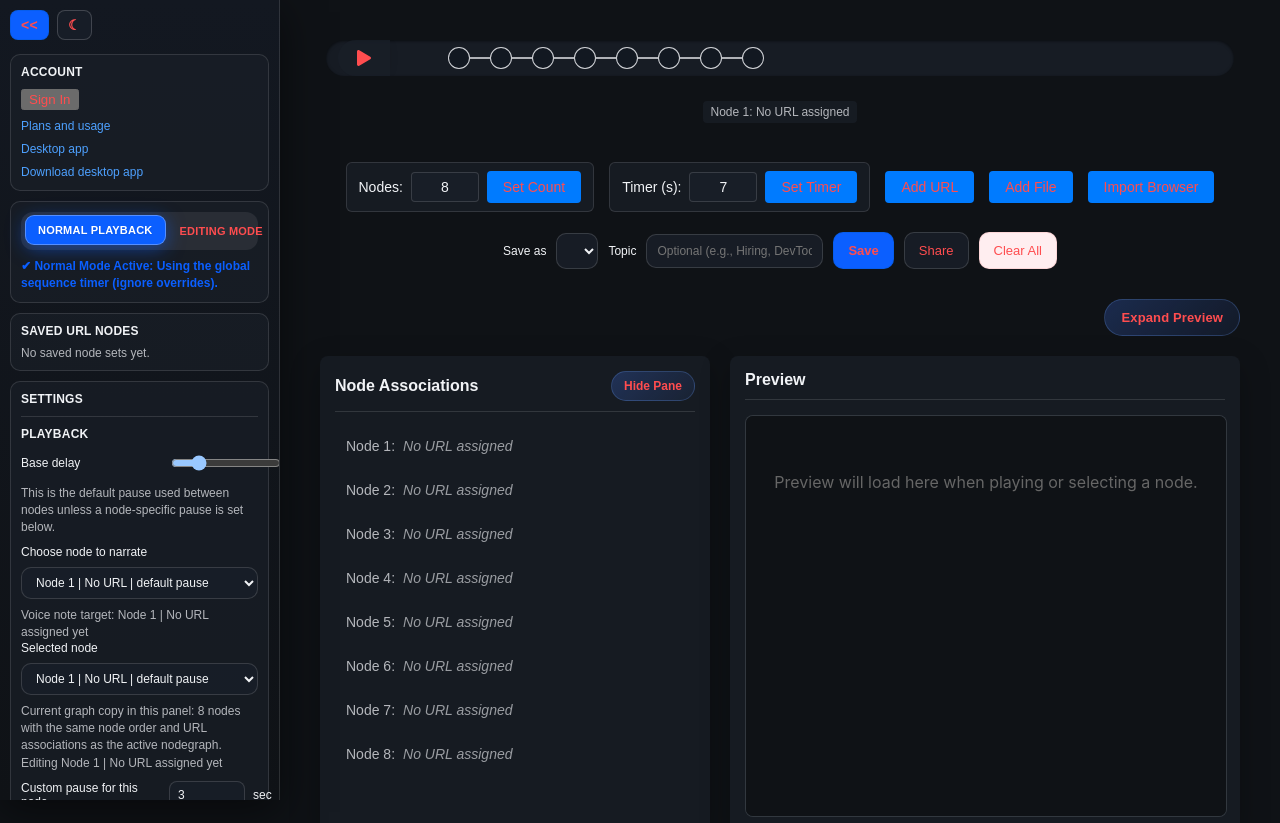
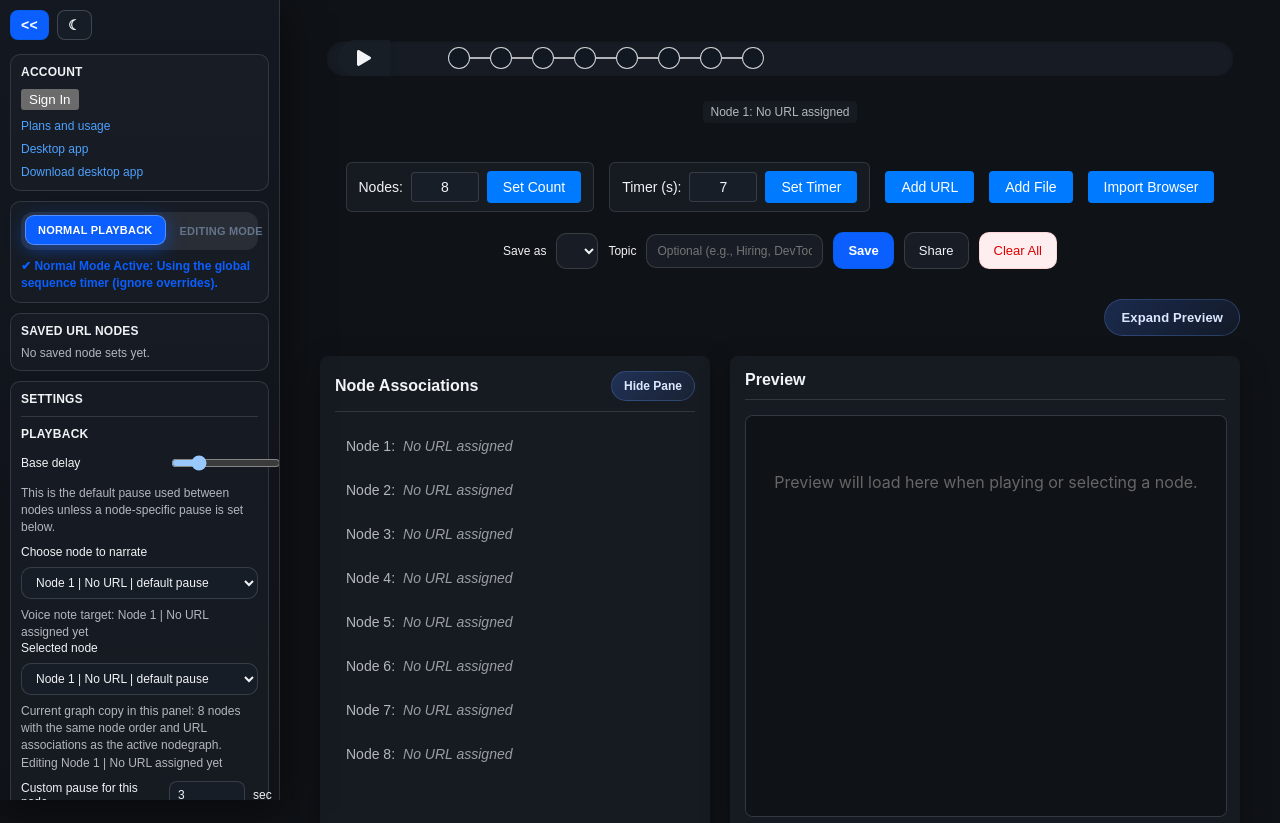
Before and after one commit to j034j/Cynode, a browser extension: page public/index.html in a window 1280 px wide. Both pictures are taken after a click on the button "Switch to dark mode". Shown: the top 823 px of the page. Drawn offline with Linux system fonts and the light colour scheme; no server answers.

Commit message:
Limit dark mode red button text to sidepanel settings controls

```diff
--- a/public/styles.css
+++ b/public/styles.css
@@ -398,6 +398,7 @@ html[data-theme="dark"] #toEditingModeBtn.active {
   padding: 8px 10px;
   border: 1px solid rgba(0, 0, 0, 0.15);
   background: #fff;
+  color: #1f1f1f;
   border-radius: 10px;
   font-size: 12px;
   cursor: pointer;
@@ -1733,19 +1734,16 @@ html[data-theme="dark"] .pane-inline-toggle {
   color: #dce8ff;
 }
 
-html[data-theme="dark"] button,
-html[data-theme="dark"] .theme-toggle,
-html[data-theme="dark"] .sidepanel-toggle,
-html[data-theme="dark"] .mode-toggle-btn,
-html[data-theme="dark"] .auth-tab,
-html[data-theme="dark"] .auth-primary,
-html[data-theme="dark"] .controls button,
-html[data-theme="dark"] .modal-buttons button,
-html[data-theme="dark"] .save-share-row button,
-html[data-theme="dark"] .pane-toggle-btn,
-html[data-theme="dark"] .pane-inline-toggle,
-html[data-theme="dark"] .icon-button {
+html[data-theme="dark"] .settings-btn,
+html[data-theme="dark"] .settings-row .settings-btn,
+html[data-theme="dark"] .settings-row-wrap .settings-btn {
   color: #ff4d4f !important;
+}
+
+html[data-theme="dark"] .settings-btn:disabled,
+html[data-theme="dark"] .settings-row .settings-btn:disabled,
+html[data-theme="dark"] .settings-row-wrap .settings-btn:disabled {
+  color: rgba(255, 77, 79, 0.58) !important;
 }
 
 html[data-theme="dark"] .url-display h3,
```
